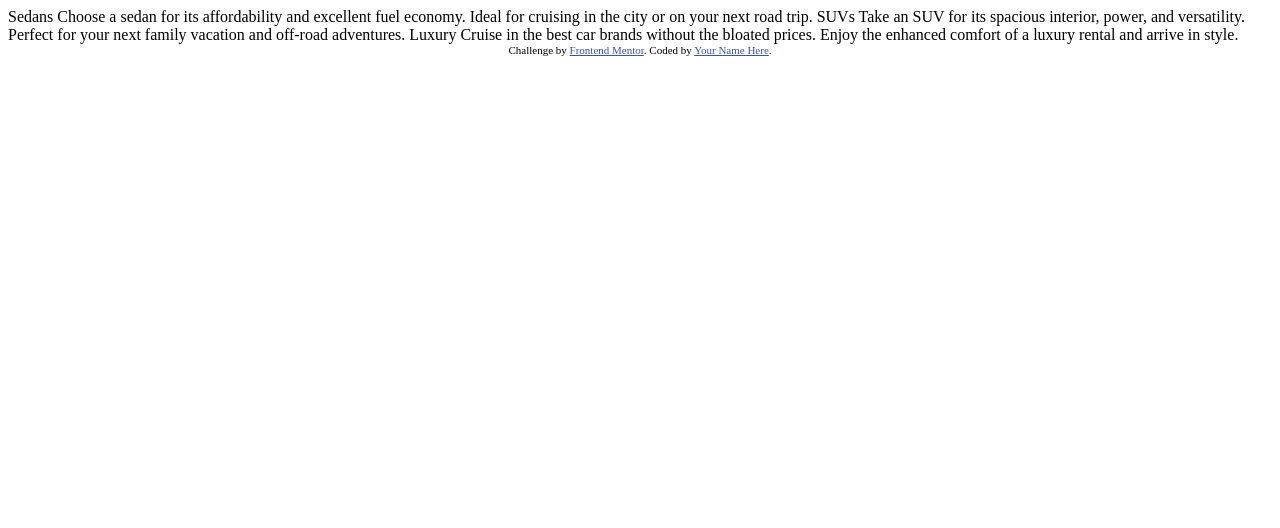
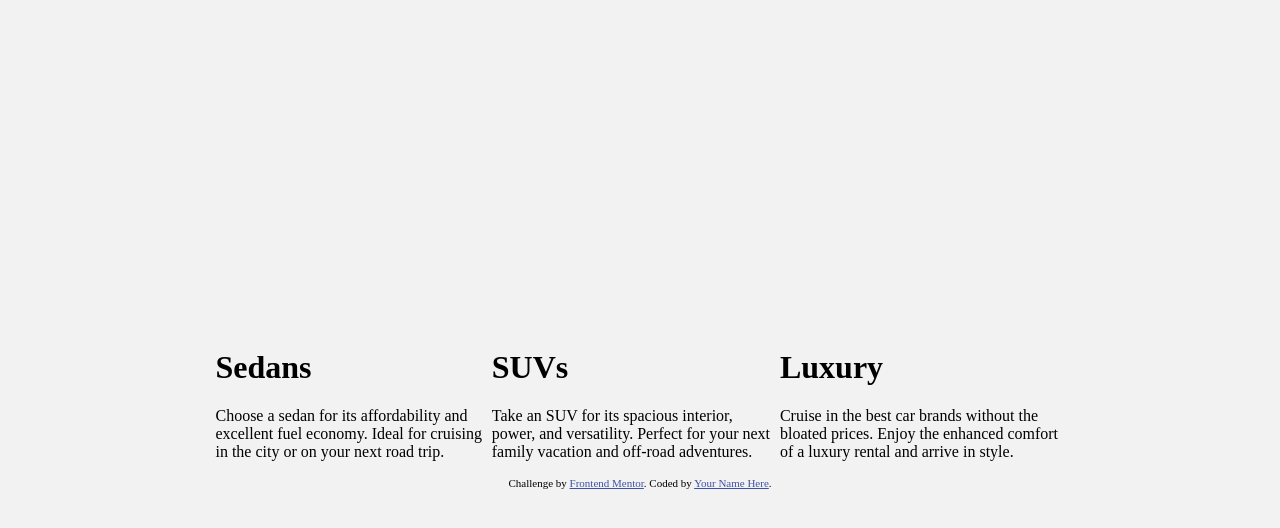
Before and after one commit to danielhotze/FMentor-3_column_preview_card, a plain HTML site: page index.html in a window 1280 px wide. Drawn offline with Linux system fonts and the light colour scheme.

Commit message:
Creating first containers+layout

```diff
--- /dev/null
+++ b/css/style.css
@@ -0,0 +1,27 @@
+body {
+  background-color: hsl(0, 0%, 95%);
+
+  display: flex;
+  flex-direction: column;
+  justify-content: center;
+  align-items: center;
+  min-height: 100vh;
+}
+
+.container{
+  display: flex;
+  flex-direction: row;
+  justify-content: center;
+  align-items: center;
+
+  max-width: 66.3333vw;
+}
+
+.attribution {
+  font-size: 11px;
+  text-align: center;
+}
+
+.attribution a {
+  color: hsl(228, 45%, 44%);
+}
--- a/index.html
+++ b/index.html
@@ -1,36 +1,55 @@
 <!DOCTYPE html>
 <html lang="en">
+
 <head>
   <meta charset="UTF-8">
   <meta name="viewport" content="width=device-width, initial-scale=1.0"> <!-- displays site properly based on user's device -->
 
   <link rel="icon" type="image/png" sizes="32x32" href="./images/favicon-32x32.png">
+  <link rel="stylesheet" href="css/style.css">
 
   <title>Frontend Mentor | 3-column preview card component</title>
 
-  <!-- Feel free to remove these styles or customise in your own stylesheet 👍 -->
-  <style>
-    .attribution { font-size: 11px; text-align: center; }
-    .attribution a { color: hsl(228, 45%, 44%); }
-  </style>
+  <link rel="preconnect" href="https://fonts.googleapis.com">
+  <link rel="preconnect" href="https://fonts.gstatic.com" crossorigin>
+  <link href="https://fonts.googleapis.com/css2?family=Big+Shoulders+Display:wght@700&family=Lexend+Deca&display=swap" rel="stylesheet">
+
 </head>
+
 <body>
+  <main>
+    <div class="container">
+      <div class="card">
+        <h1 class="card-heading">Sedans</h1>
+        <p class="card-text">Choose a sedan for its affordability and excellent fuel economy. Ideal for cruising in the city
+        or on your next road trip.</p>
 
-  Sedans
-  Choose a sedan for its affordability and excellent fuel economy. Ideal for cruising in the city
-  or on your next road trip.
+      </div>
 
-  SUVs
-  Take an SUV for its spacious interior, power, and versatility. Perfect for your next family vacation
-  and off-road adventures.
+      <div class="card">
+        <h1 class="card-heading">SUVs</h1>
+        <p class="card-text">Take an SUV for its spacious interior, power, and versatility. Perfect for your next family vacation
+        and off-road adventures.</p>
 
-  Luxury
-  Cruise in the best car brands without the bloated prices. Enjoy the enhanced comfort of a luxury
-  rental and arrive in style.
+      </div>
 
-  <div class="attribution">
-    Challenge by <a href="https://www.frontendmentor.io?ref=challenge" target="_blank">Frontend Mentor</a>.
-    Coded by <a href="#">Your Name Here</a>.
-  </div>
+      <div class="card">
+        <h1 class="card-heading">Luxury</h1>
+        <p class="card-text">Cruise in the best car brands without the bloated prices. Enjoy the enhanced comfort of a luxury
+        rental and arrive in style.</p>
+
+      </div>
+
+    </div>
+  </main>
+
+  <footer>
+    <div class="attribution">
+      Challenge by <a href="https://www.frontendmentor.io?ref=challenge" target="_blank">Frontend Mentor</a>.
+      Coded by <a href="#">Your Name Here</a>.
+    </div>
+  </footer>
+
 </body>
+
 </html>
```
Also changed, not shown: 1 other file.
